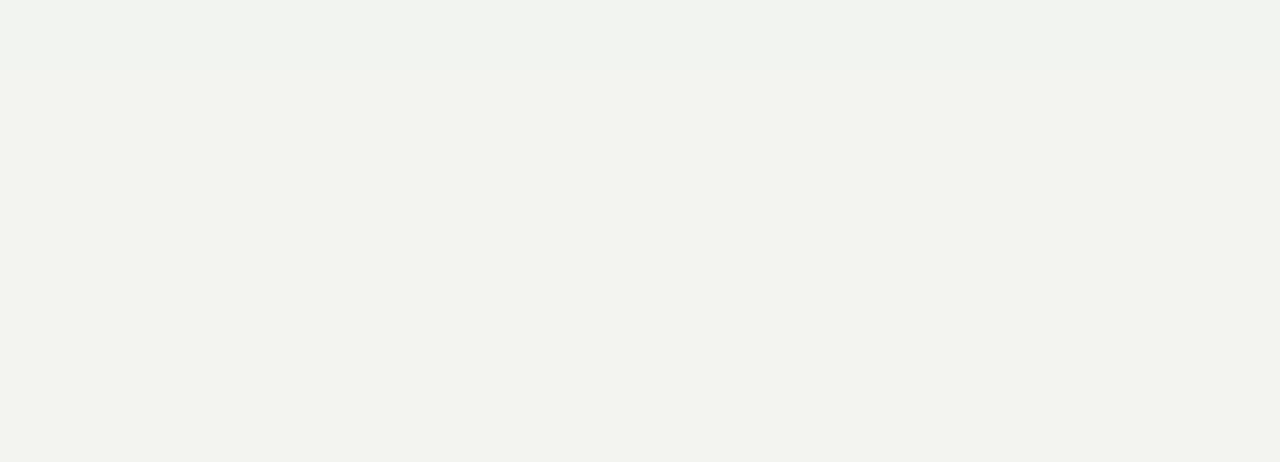
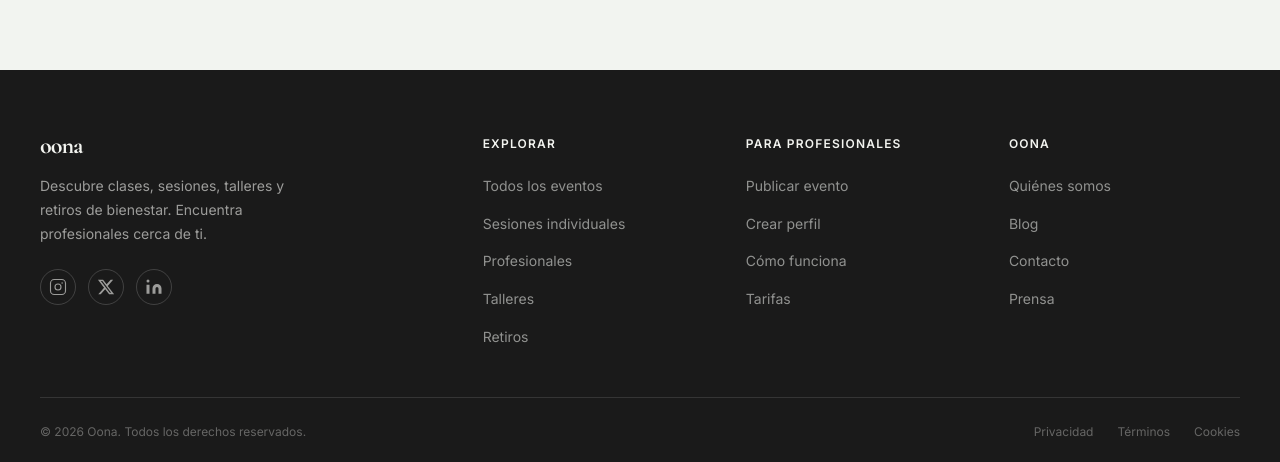
Before and after one commit to NucleoSoftwareCV/Soft-Frontend, an Angular app: page /sesiones in a window 1280 px wide. Shown: the part 1307-1769 px from the top of the page. Before the commit the page ends 1377 px from the top, so only its background shows below. Built offline with nearby package versions, Linux system fonts and the light colour scheme.

Commit message:
Nuevos cambios para realizar merge

```diff
--- a/src/app/app.html
+++ b/src/app/app.html
@@ -1 +1,9 @@
-<router-outlet></router-outlet>
+@if (!isAuthRoute()) {
+  <app-header />
+}
+
+<router-outlet />
+
+@if (!isAuthRoute()) {
+  <app-footer />
+}
--- a/src/app/app.routes.ts
+++ b/src/app/app.routes.ts
@@ -3,6 +3,8 @@ import { SesionesComponent } from './features/sesiones/sesiones';
 import { SesionDetalleComponent } from './features/sesion-detalle/sesion-detalle';
 
 export const routes: Routes = [
+  { path: 'sesiones', component: SesionesComponent },
+  { path: 'sesiones/:id', component: SesionDetalleComponent },
 
   {
     path: '',
@@ -10,9 +12,6 @@ export const routes: Routes = [
       import('./features/home/home.component').then(m => m.HomeComponent),
     title: 'Oona | Eventos y profesionales de bienestar cerca de ti',
   },
-
-  { path: 'sesiones', component: SesionesComponent },
-  { path: 'sesiones/:id', component: SesionDetalleComponent },
 
   {
     path: 'auth',
@@ -40,14 +39,7 @@ export const routes: Routes = [
   },
 
   {
-    path: 'profesionales',
-    loadComponent: () =>
-      import('./features/profesionales/profesionales.component').then(m => m.ProfesionalesComponent),
-    title: 'Oona | Descubre a Nuestros Profesionales de Bienestar',
-  },
-
-  {
     path: '**',
     redirectTo: '',
-  },
+  }
 ];
```
